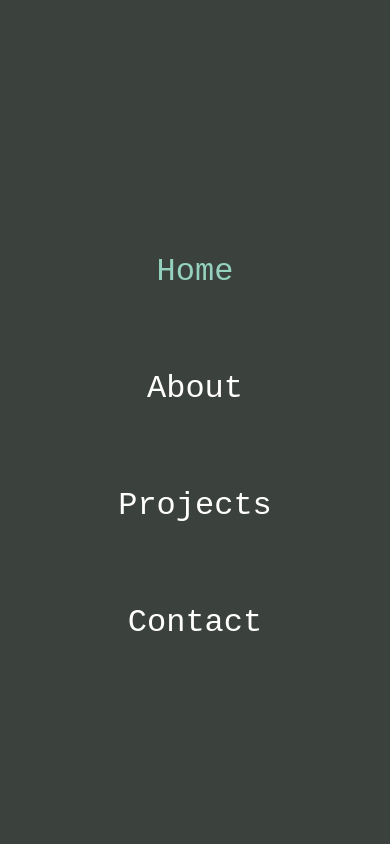
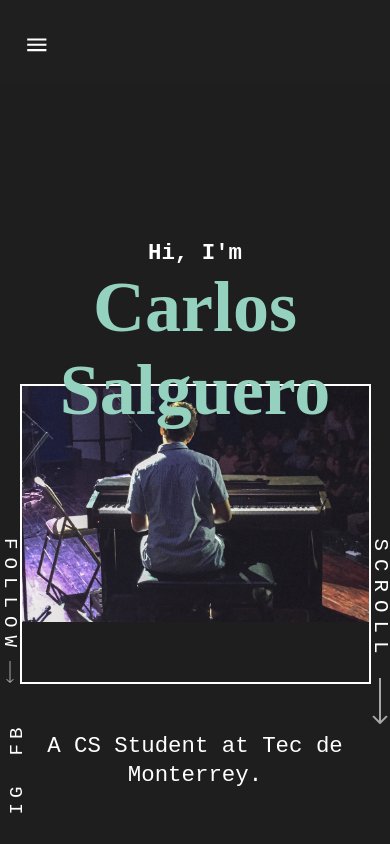
Before and after one commit to salgue441/Web-Portfolio, a React (Create React App) app in the folder portfolio/: page / in a window 390 px wide. Shown: the top 844 px of the page. Built offline with nearby package versions, Linux system fonts and the light colour scheme.

Commit message:
Fixed navbar error in mobile view

```diff
--- a/portfolio/src/components/heroSection/styles.ts
+++ b/portfolio/src/components/heroSection/styles.ts
@@ -156,6 +156,7 @@ export const HeroContainer = styled.div`
 
         img {
           max-height: 22px;
+          width: 10px;
         }
       }
 
--- a/portfolio/src/components/navbar/navbar.tsx
+++ b/portfolio/src/components/navbar/navbar.tsx
@@ -41,7 +41,7 @@ const Navbar = () => {
         <MdMenu />
       </div>
 
-      <ul className={isOpen ? "navItems hide-item" : "navItems"}>
+      <ul className={!isOpen ? "navItems hide-item" : "navItems"}>
         <div
           className="closeNavIcon"
           onClick={toggle}
```
